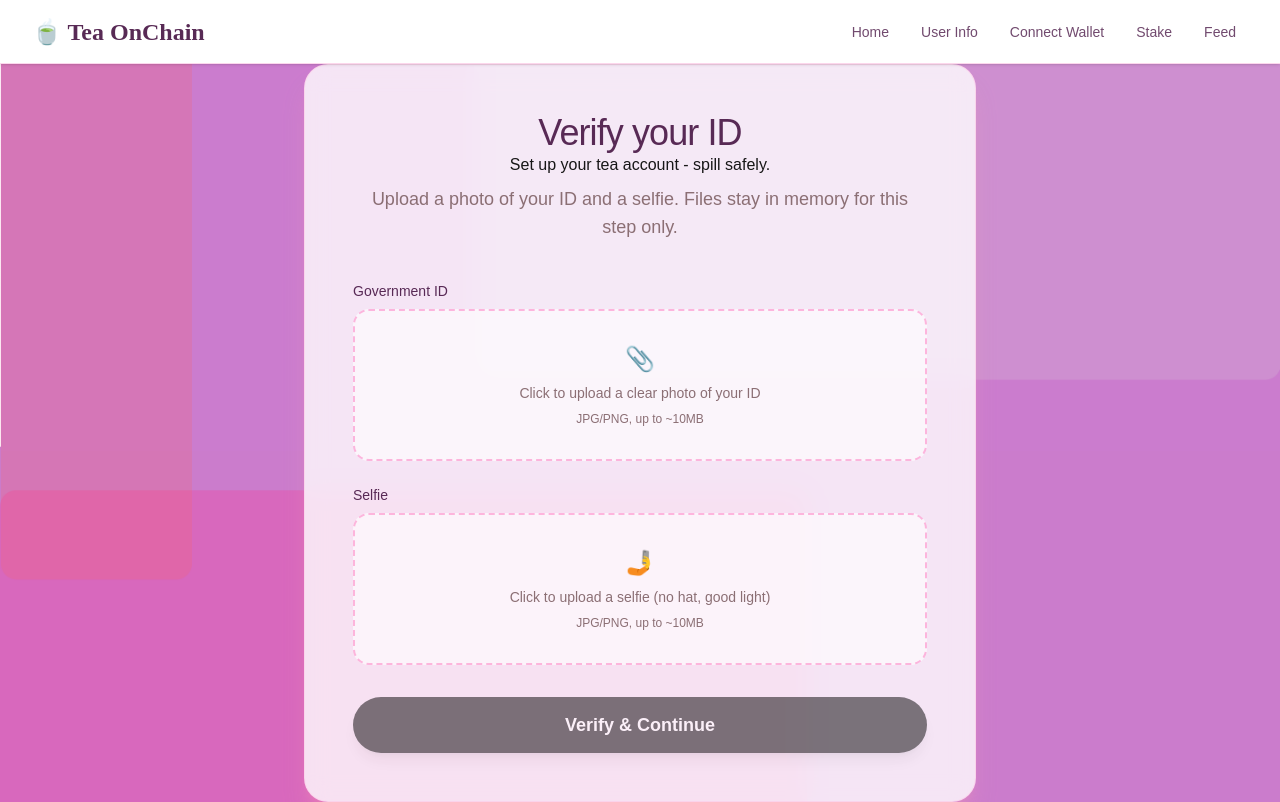
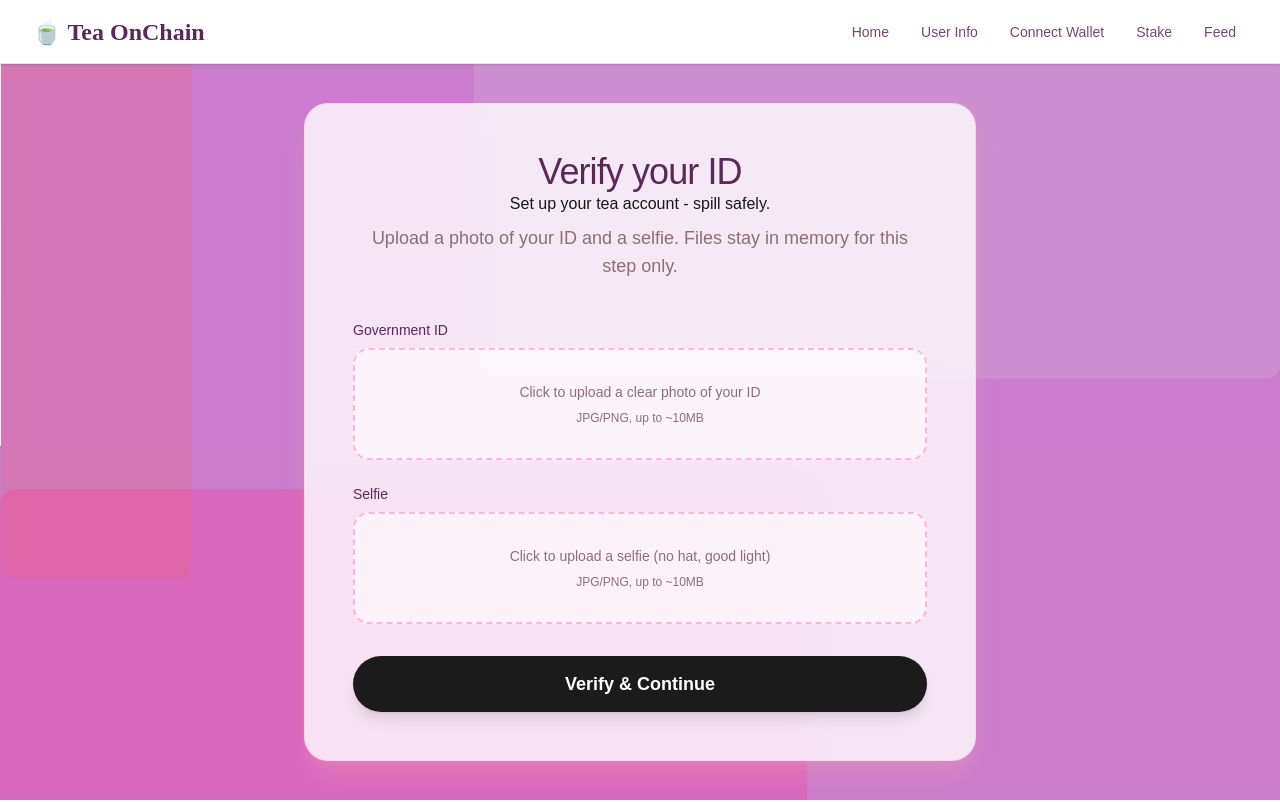
Before and after one commit to shriya-upadhyay/tea-on-chain, a Next.js app: page /frontend/signup/verify_id in a window 1280 px wide. Built offline with nearby package versions, Linux system fonts and the light colour scheme.

Commit message:
mini fix

```diff
--- a/src/app/frontend/signup/connect_wallet/page.tsx
+++ b/src/app/frontend/signup/connect_wallet/page.tsx
@@ -16,7 +16,6 @@ export default function ConnectWalletPage() {
       <div
         className="absolute inset-0 bg-cover bg-center"
         style={{ backgroundImage: "url('/background.png')" }}
-        aria-
       />
       <div
         className="absolute inset-0"
--- a/src/app/frontend/signup/verify_id/page.tsx
+++ b/src/app/frontend/signup/verify_id/page.tsx
@@ -68,7 +68,6 @@ export default function VerifyId() {
       <div
         className="absolute inset-0 bg-cover bg-center"
         style={{ backgroundImage: "url('/background.png')" }}
-        aria-hidden
       />
       <div className="absolute inset-0" aria-hidden />
 
@@ -102,7 +101,6 @@ export default function VerifyId() {
                   <img src={idPreview} alt="ID preview" className="max-h-40 rounded-xl object-contain" />
                 ) : (
                   <>
-                    <span className="text-2xl">📎</span>
                     <span className="text-sm text-[#8B6F74]">Click to upload a clear photo of your ID</span>
                     <span className="text-xs text-[#8B6F74]">JPG/PNG, up to ~10MB</span>
                   </>
@@ -131,7 +129,6 @@ export default function VerifyId() {
                   <img src={selfiePreview} alt="Selfie preview" className="max-h-40 rounded-xl object-contain" />
                 ) : (
                   <>
-                    <span className="text-2xl">🤳</span>
                     <span className="text-sm text-[#8B6F74]">Click to upload a selfie (no hat, good light)</span>
                     <span className="text-xs text-[#8B6F74]">JPG/PNG, up to ~10MB</span>
                   </>
@@ -160,14 +157,16 @@ export default function VerifyId() {
             <button
               onClick={handleVerify}
               disabled={disabled}
-              className="w-full rounded-full bg-[#000000] hover:bg-[#2A2A2A]
+              className="w-full rounded-full bg-[#1B1B1B] hover:bg-[#2A2A2A]
                         text-white text-base sm:text-lg font-semibold py-3.5
                         shadow-lg shadow-black/10 transition-transform hover:scale-[1.02]
                         focus:outline-none focus:ring-2 focus:ring-[#FF2D91]/40
-                        disabled:opacity-50 disabled:cursor-not-allowed"
+                        disabled:bg-[#1B1B1B] disabled:hover:bg-[#1B1B1B] disabled:opacity-100 disabled:cursor-not-allowed
+                        [background-image:none]"
             >
               Verify & Continue
             </button>
+
             </div>
           </div>
 
```
